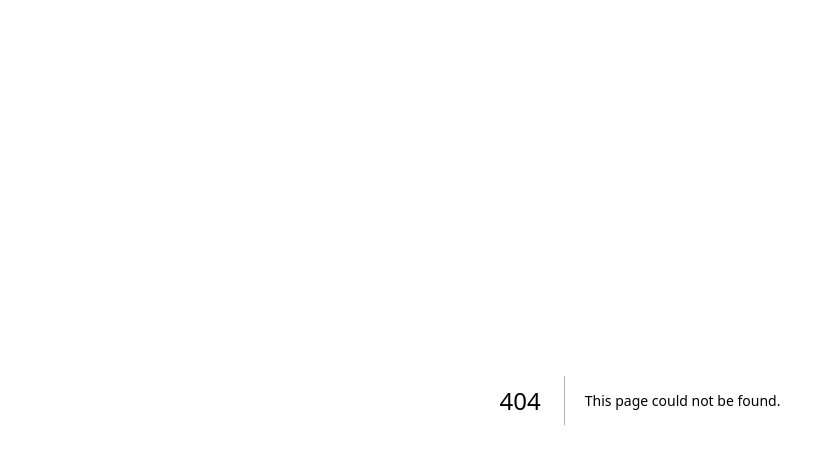
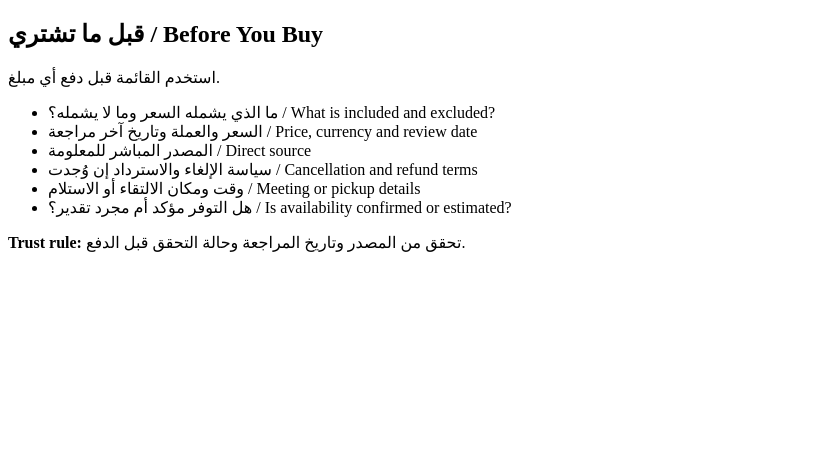
Before and after one commit to youssfalaa296-hash/luxor-pharaoh-day, a Next.js app: page /before-you-buy in a window 1280 px wide. Before the commit this address had no page. Shown: the top 464 px of the page, without its empty margins (0-835 px from the left). Built offline with nearby package versions, Linux system fonts and the light colour scheme.

Commit message:
release: restore and harden v5.3.1 source

```diff
--- /dev/null
+++ b/app/before-you-buy/page.tsx
@@ -0,0 +1 @@
+const checks=['ما الذي يشمله السعر وما لا يشمله؟ / What is included and excluded?','السعر والعملة وتاريخ آخر مراجعة / Price, currency and review date','المصدر المباشر للمعلومة / Direct source','سياسة الإلغاء والاسترداد إن وُجدت / Cancellation and refund terms','وقت ومكان الالتقاء أو الاستلام / Meeting or pickup details','هل التوفر مؤكد أم مجرد تقدير؟ / Is availability confirmed or estimated?']; export const metadata={title:'Before You Buy / قبل ما تشتري'}; export default function Page(){return <section className="section"><div className="shell"><h1>قبل ما تشتري / Before You Buy</h1><p className="muted">استخدم القائمة قبل دفع أي مبلغ.</p><div className="card"><ul>{checks.map(x=><li key={x}>{x}</li>)}</ul><div className="notice"><strong>Trust rule:</strong> تحقق من المصدر وتاريخ المراجعة وحالة التحقق قبل الدفع.</div></div></div></section>}
```
